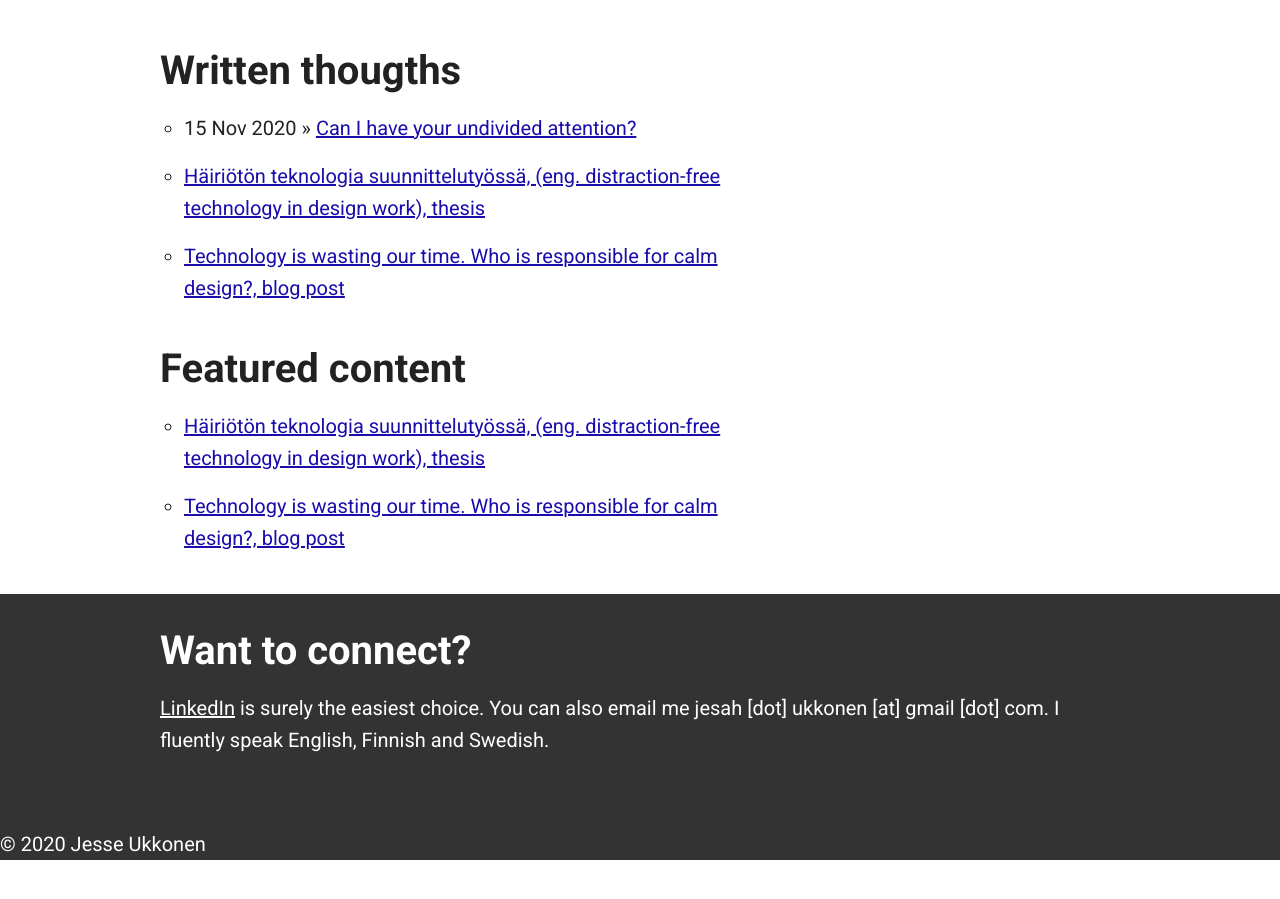
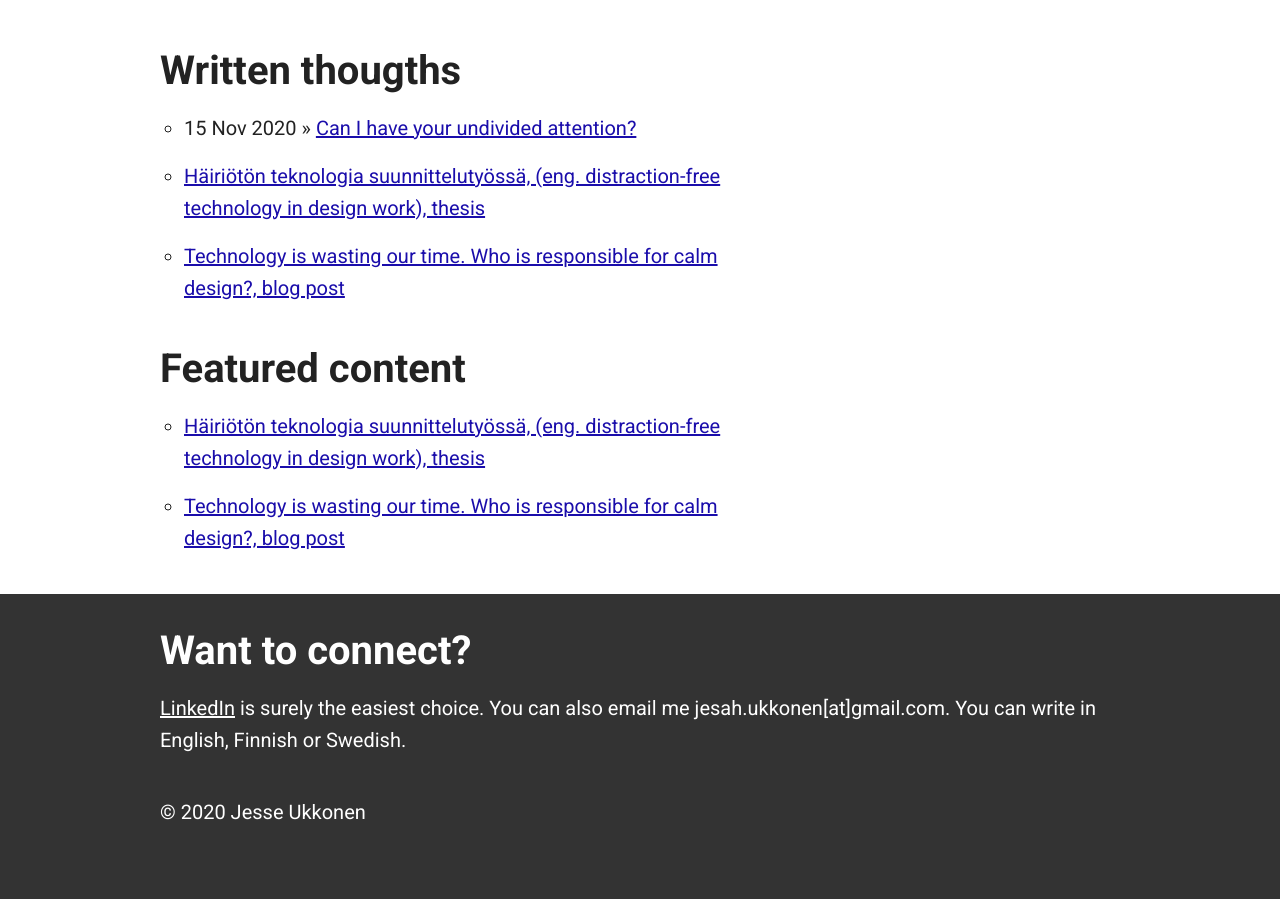
Before and after one commit to jesseu/jesseu.github.io, a Jekyll site: the page built from index.html, in a window 1280 px wide and 900 px high, scrolled down 1521 px. Built offline with Jekyll 4.4.1, drawn with Linux system fonts in a browser that asks for light colours.

Commit message:
Update default.html

```diff
--- a/_layouts/default.html
+++ b/_layouts/default.html
@@ -37,12 +37,10 @@
     <footer class= "footer">
       <div class="container footer-content">
         <h2><a id="connect"></a>Want to connect?</h2>
-        <p><a class="link-dark-bg" href="https://www.linkedin.com/in/jesseukkonen/" target="_blank">LinkedIn</a> is surely the easiest choice. You can also email me jesah [dot] ukkonen [at] gmail [dot] com. I fluently speak English, Finnish and Swedish.</p>
+        <p><a class="link-dark-bg" href="https://www.linkedin.com/in/jesseukkonen/" target="_blank">LinkedIn</a> is surely the easiest choice. You can also email me jesah.ukkonen[at]gmail.com. You can write in English, Finnish or Swedish.</p>
+        <p>© <script type="text/javascript">document.write(new Date().getFullYear());
+          </script> Jesse Ukkonen</p>
       </div>
-
-      <p>©
-        <script type="text/javascript">document.write(new Date().getFullYear());
-           </script> Jesse Ukkonen</p>
     </footer>
 
    </body>
```
